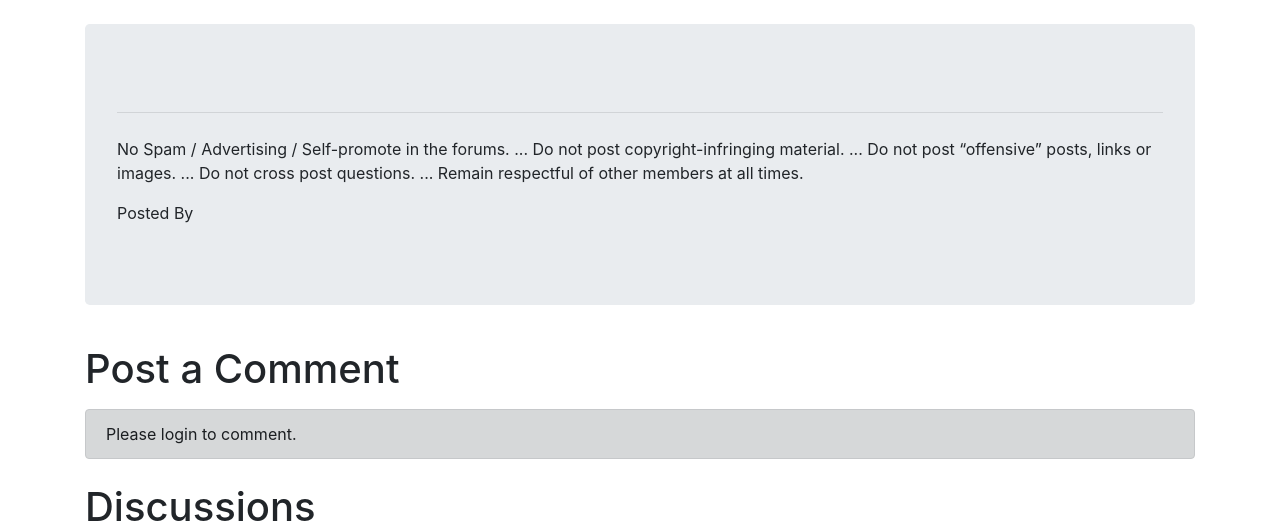
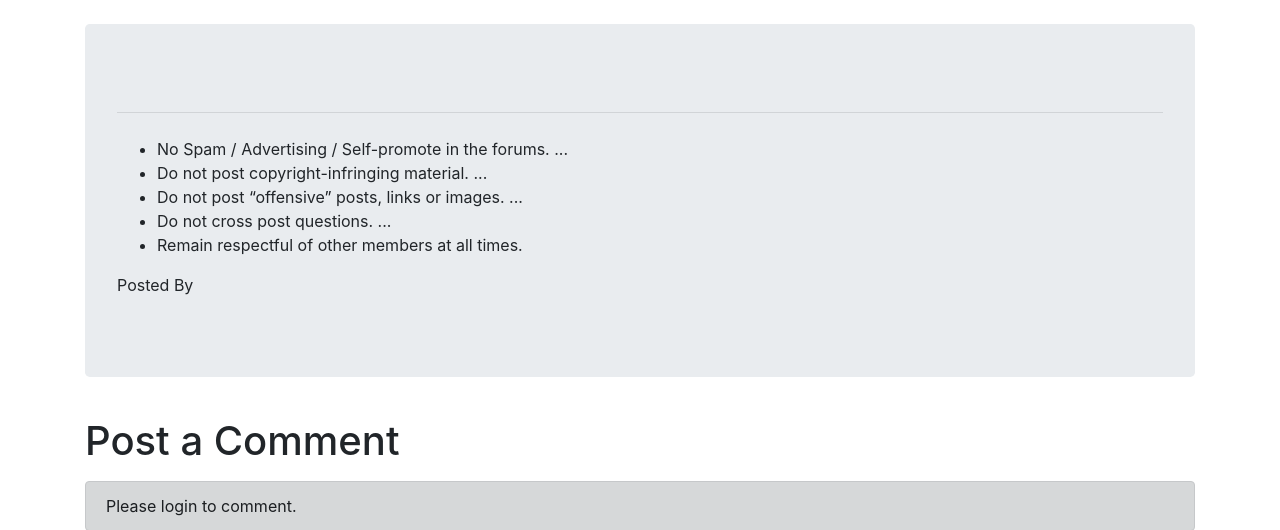
Before and after one commit to rajatsardesai/iDiscussCodingForum, a PHP site: page /thread.php?threadid=1 in a window 1280 px wide. Shown: the part 56-586 px from the top of the page. Run offline with PHP 8.4, Linux system fonts and the light colour scheme; data comes from the database, SQL or seed files in the repository; data that the repository does not hold is empty.

Commit message:
First Commit

```diff
--- a/thread.php
+++ b/thread.php
@@ -65,11 +65,13 @@
             <h1 class="display-4"><?php echo $title ?></h1>
             <p class="lead"><?php echo $desc ?></p>
             <hr class="my-4">
-            <p>No Spam / Advertising / Self-promote in the forums. ...
-                Do not post copyright-infringing material. ...
-                Do not post “offensive” posts, links or images. ...
-                Do not cross post questions. ...
-                Remain respectful of other members at all times.</p>
+            <p><ul>
+                <li>No Spam / Advertising / Self-promote in the forums. ...</li>
+                <li>Do not post copyright-infringing material. ...</li>
+                <li>Do not post “offensive” posts, links or images. ...</li>
+                <li>Do not cross post questions. ...</li>
+                <li>Remain respectful of other members at all times.</li>
+                </ul></p>
             <p>Posted By <em><b><?php echo $posted_by?></b></em></p>
         </div>
     </div>
@@ -120,7 +122,7 @@
         $row2=mysqli_fetch_assoc($result2);
 
     echo '
-    <div class="media my-4">
+    <div class="media my-4 py-3">
         <img src="img/user.jpg" width="64px" height="64px" class="mr-3" alt="...">
         <div class="media-body">
         <p class="font-weight-bold my-0">'. $row2['user_email'] .'  at '. $comment_time .'</p>
--- a/threadslist.php
+++ b/threadslist.php
@@ -128,7 +128,7 @@
             $row2=mysqli_fetch_assoc($result2);
 
         echo '
-        <div class="media my-3">
+        <div class="media my-3 py-3">
             <img src="img/user.jpg" width="64px" height="64px" class="mr-3" alt="...">
             <div class="media-body">
                 <h5 class="mt-0"><a class="text-dark" href="thread.php?threadid='. $id .'">'. $title .'</a></h5>
```
